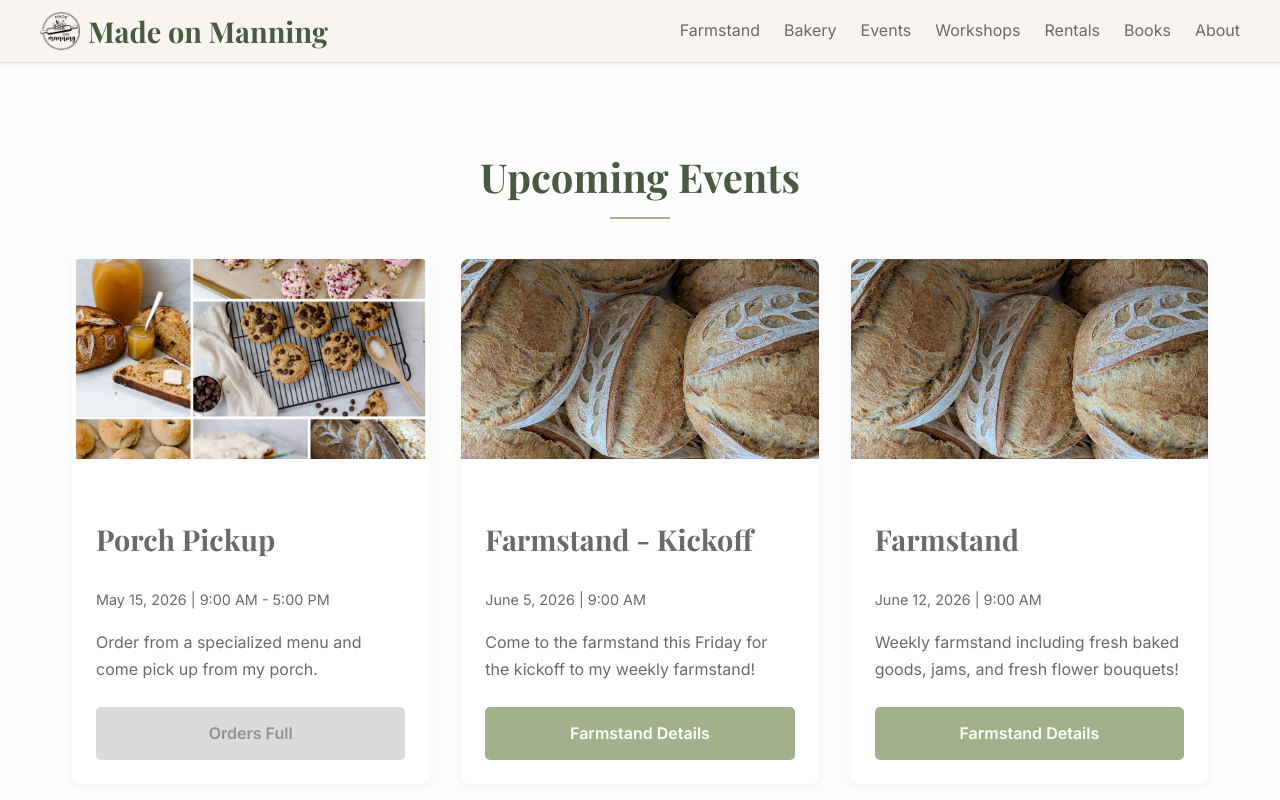
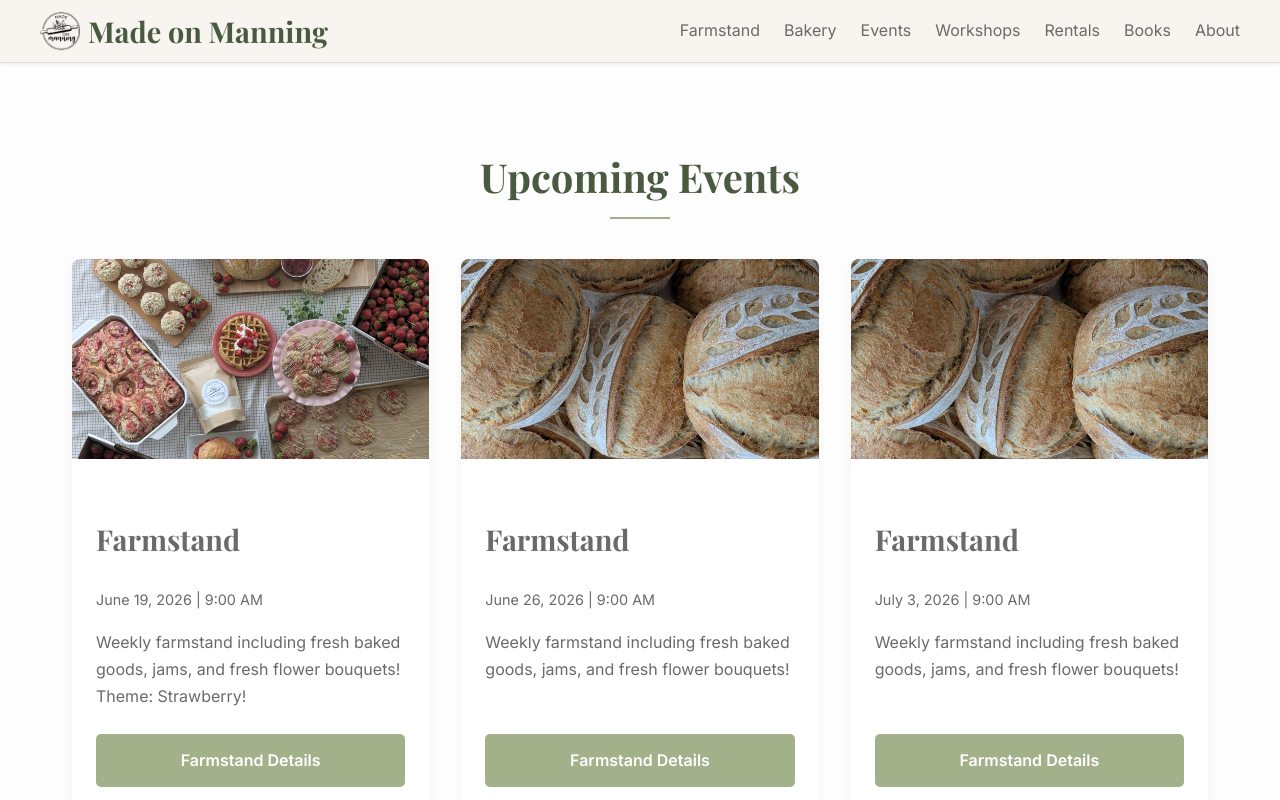
Before and after one commit to madeonmanning/madeonmanning.github.io, a Next.js app: page /events in a window 1280 px wide. Shown: the top 800 px of the page. Built offline with nearby package versions, Linux system fonts and the light colour scheme; a web font is replaced by a local one.

Commit message:
update events page with latest events

```diff
--- a/app/events/page.jsx
+++ b/app/events/page.jsx
@@ -10,29 +10,19 @@ function Events() {
   // Placeholder data for events
   const events = [
     {
-      id: 1,
-      image: '/events-porchpickup-may.jpg',
-      date: 'May 15, 2026',
-      time: '9:00 AM - 5:00 PM',
-      title: 'Porch Pickup',
-      description: 'Order from a specialized menu and come pick up from my porch.',
-      link: '#',
-      linkText: 'Orders Full'
-    },
-    {
-      id: 2,
-      image: '/bulk-baking-1.jpg',
-      date: 'June 5, 2026',
+      id: 4,
+      image: '/events-farmstand-strawberry.jpg',
+      date: 'June 19, 2026',
       time: '9:00 AM',
-      title: 'Farmstand - Kickoff',
-      description: 'Come to the farmstand this Friday for the kickoff to my weekly farmstand!',
+      title: 'Farmstand',
+      description: 'Weekly farmstand including fresh baked goods, jams, and fresh flower bouquets! Theme: Strawberry!',
       link: './farmstand',
       linkText: 'Farmstand Details'
     },
     {
-      id: 3,
+      id: 5,
       image: '/bulk-baking-1.jpg',
-      date: 'June 12, 2026',
+      date: 'June 26, 2026',
       time: '9:00 AM',
       title: 'Farmstand',
       description: 'Weekly farmstand including fresh baked goods, jams, and fresh flower bouquets!',
@@ -40,9 +30,39 @@ function Events() {
       linkText: 'Farmstand Details'
     },
     {
-      id: 4,
+      id: 6,
       image: '/bulk-baking-1.jpg',
-      date: 'June 19, 2026',
+      date: 'July 3, 2026',
+      time: '9:00 AM',
+      title: 'Farmstand',
+      description: 'Weekly farmstand including fresh baked goods, jams, and fresh flower bouquets!',
+      link: './farmstand',
+      linkText: 'Farmstand Details'
+    },
+    {
+      id: 7,
+      image: '/bulk-baking-1.jpg',
+      date: 'July 10, 2026',
+      time: '9:00 AM',
+      title: 'Farmstand',
+      description: 'Weekly farmstand including fresh baked goods, jams, and fresh flower bouquets!',
+      link: './farmstand',
+      linkText: 'Farmstand Details'
+    },
+    {
+      id: 8,
+      image: '/bulk-baking-1.jpg',
+      date: 'July 17, 2026',
+      time: '9:00 AM',
+      title: 'Farmstand',
+      description: 'Weekly farmstand including fresh baked goods, jams, and fresh flower bouquets!',
+      link: './farmstand',
+      linkText: 'Farmstand Details'
+    },
+    {
+      id: 9,
+      image: '/bulk-baking-1.jpg',
+      date: 'July 24, 2026',
       time: '9:00 AM',
       title: 'Farmstand',
       description: 'Weekly farmstand including fresh baked goods, jams, and fresh flower bouquets!',
```
Also changed, not shown: public/events-farmstand-strawberry.jpg (added).
